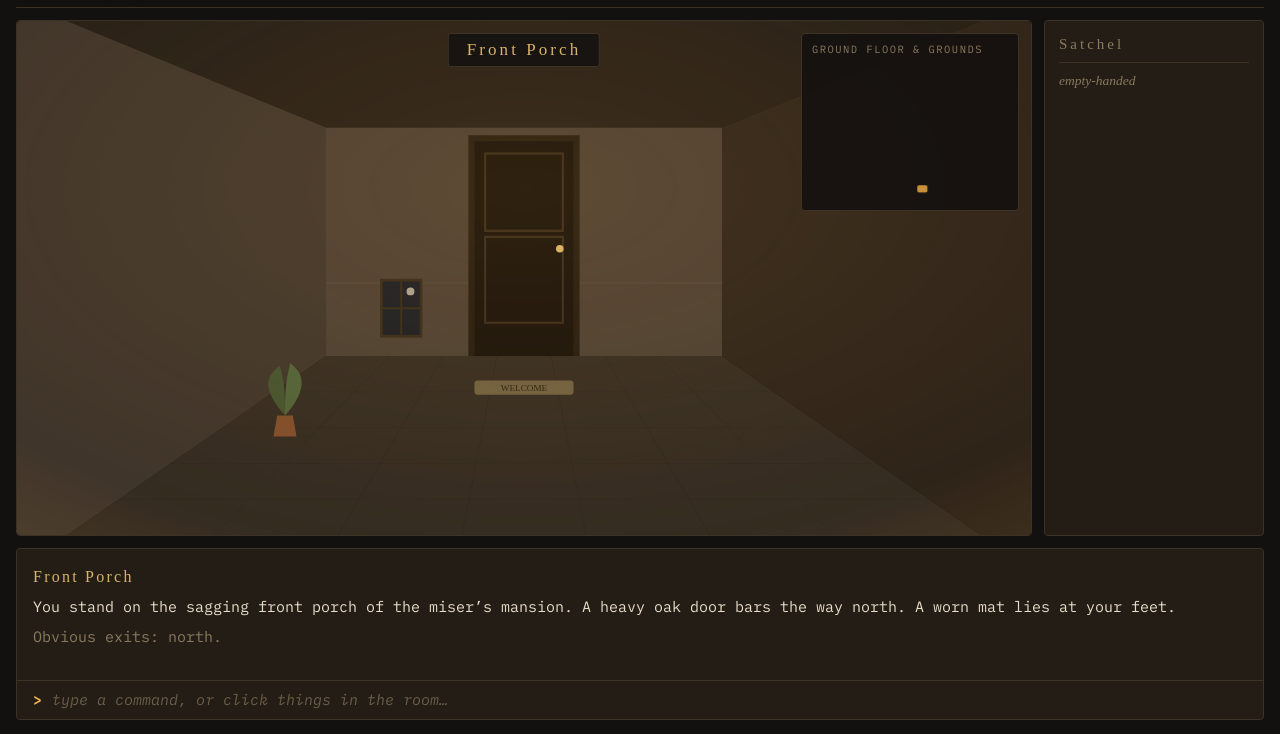
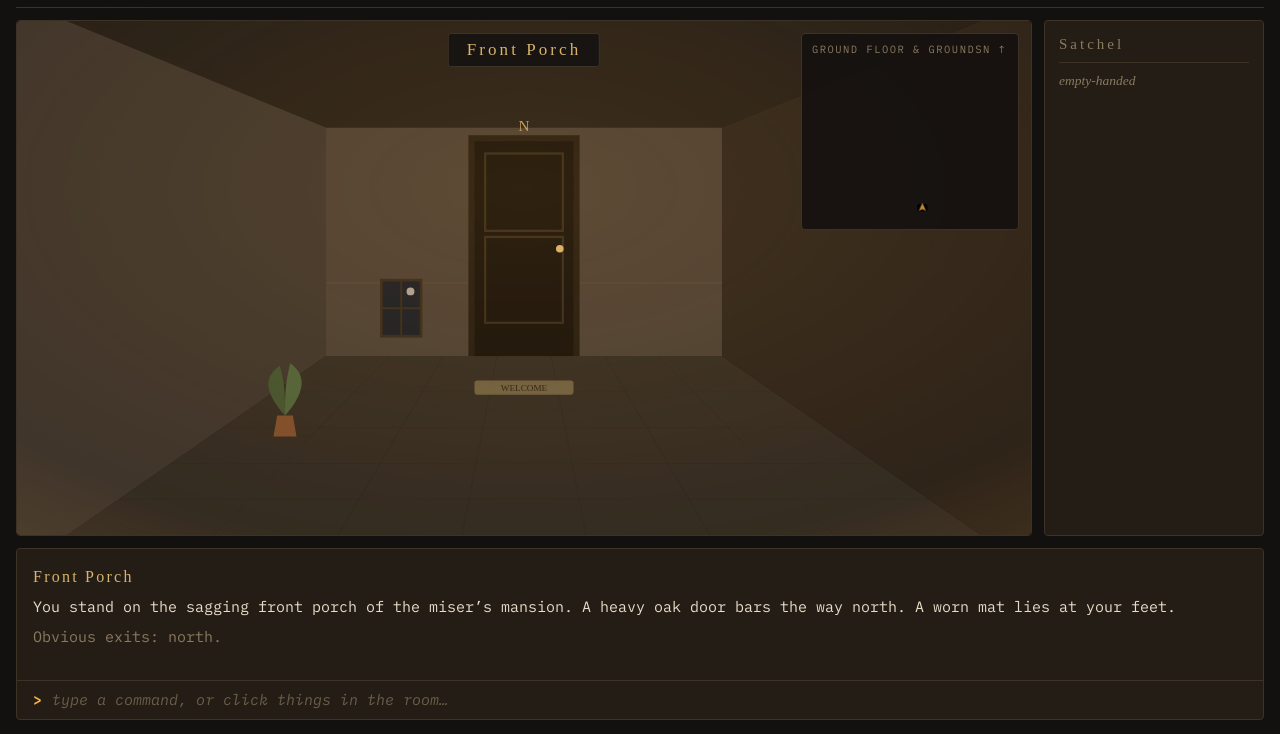
Before and after one commit to robertorenz/MiserRemake, a plain HTML site: page index.html in a window 1280 px wide. Both pictures are taken after a click on the button "STEP ONTO THE PORCH". Shown: the part 66-800 px from the top of the page. Drawn offline with Linux system fonts and the light colour scheme; a web font is replaced by a local one.

Commit message:
Orientation clarity: facing arrow, door compass tags, honest back button
- Minimap current-room marker is now an arrow showing which way you face,
  with an N-up compass tag on the panel
- Every door/arch in the scene carries its compass letter (N/S/E/W/UP/DN)
- Map coordinates re-derived to be direction-true: each connection points
  the way you actually walk; climbs drawn dashed
- "Turn around" button renamed to say what it does: "behind you - <exit> (dir)"

Co-Authored-By: Claude Fable 5 <noreply@anthropic.com>

```diff
--- a/index.html
+++ b/index.html
@@ -32,7 +32,7 @@
       </div>
       <div id="hotspot-tip" hidden></div>
       <div id="minimap" hidden>
-        <div id="minimap-label"></div>
+        <div id="minimap-label"><span id="mm-layer"></span><span id="mm-north">N &uarr;</span></div>
         <svg id="minimap-svg" aria-label="Map of rooms you have visited"></svg>
       </div>
       <button id="btn-turn" class="turn-btn" type="button" title="Go back the way you came" hidden>&#8635; turn around</button>
--- a/js/data.js
+++ b/js/data.js
@@ -1056,41 +1056,44 @@ const GAME = {
   map: {
     layers: { ground: 'Ground Floor & Grounds', upper: 'Upstairs' },
     rooms: {
-      front_porch: { x: 2, y: 0, layer: 'ground' },
-      foyer: { x: 2, y: 1, layer: 'ground' },
-      dining_room: { x: 1, y: 1, layer: 'ground' },
-      chinese_room: { x: 0, y: 1, layer: 'ground' },
-      kitchen: { x: 0, y: 2, layer: 'ground' },
-      pantry: { x: 1, y: 2, layer: 'ground' },
-      great_hall: { x: 2, y: 2, layer: 'ground' },
-      breakfast_room: { x: 2, y: 3, layer: 'ground' },
-      conservatory: { x: 3, y: 3, layer: 'ground' },
-      red_room: { x: 3, y: 2, layer: 'ground' },
-      parlor: { x: 3, y: 1, layer: 'ground' },
-      library: { x: 4, y: 0, layer: 'ground' },
-      blue_drawing: { x: 4, y: 1, layer: 'ground' },
-      vault_room: { x: 4, y: 2, layer: 'ground' },
-      green_drawing: { x: 4, y: 3, layer: 'ground' },
-      den: { x: 5, y: 1, layer: 'ground' },
-      trophy_room: { x: 5, y: 2, layer: 'ground' },
-      game_room: { x: 5, y: 3, layer: 'ground' },
-      smoking_room: { x: 4, y: 4, layer: 'ground' },
-      portico: { x: 3, y: 4, layer: 'ground' },
-      hall_mirrors: { x: 2, y: 4, layer: 'ground' },
-      ballroom: { x: 3, y: 5, layer: 'ground' },
-      chapel: { x: 4, y: 5, layer: 'ground' },
-      back_yard: { x: 0, y: 3, layer: 'ground' },
-      forest: { x: 0, y: 4, layer: 'ground' },
-      pool_area: { x: -1, y: 3, layer: 'ground' },
-      pump_house: { x: -1, y: 4, layer: 'ground' },
-      pool_bottom: { x: -2, y: 3, layer: 'ground' },
-      maze_a: { x: 1, y: 3, layer: 'ground' },
-      maze_b: { x: 1, y: 4, layer: 'ground' },
-      maze_c: { x: 1, y: 5, layer: 'ground' },
-      maze_d: { x: 2, y: 5, layer: 'ground' },
-      maze_e: { x: 0, y: 5, layer: 'ground' },
-      maze_f: { x: -1, y: 5, layer: 'ground' },
-      dungeon: { x: 2, y: 6, layer: 'ground' },
+      /* Layout is direction-true: every connection's map bearing matches
+         the compass direction you walk (long straight edges = corridors).
+         Only the maze and the hall of mirrors cheat — as designed. */
+      front_porch: { x: 0, y: -1, layer: 'ground' },
+      foyer: { x: 0, y: 0, layer: 'ground' },
+      dining_room: { x: -1, y: 0, layer: 'ground' },
+      chinese_room: { x: -2, y: 0, layer: 'ground' },
+      kitchen: { x: -2, y: 2, layer: 'ground' },
+      pantry: { x: -1, y: 2, layer: 'ground' },
+      great_hall: { x: 0, y: 1, layer: 'ground' },
+      breakfast_room: { x: 0, y: 2, layer: 'ground' },
+      conservatory: { x: 1, y: 2, layer: 'ground' },
+      red_room: { x: 1, y: 1, layer: 'ground' },
+      parlor: { x: 1, y: 0, layer: 'ground' },
+      library: { x: 2, y: -1, layer: 'ground' },
+      blue_drawing: { x: 2, y: 0, layer: 'ground' },
+      vault_room: { x: 2, y: 1, layer: 'ground' },
+      green_drawing: { x: 2, y: 2, layer: 'ground' },
+      den: { x: 3, y: 0, layer: 'ground' },
+      trophy_room: { x: 3, y: 2, layer: 'ground' },
+      game_room: { x: 3, y: 3, layer: 'ground' },
+      smoking_room: { x: 2, y: 3, layer: 'ground' },
+      portico: { x: 1, y: 3, layer: 'ground' },
+      hall_mirrors: { x: 0, y: 3, layer: 'ground' },
+      ballroom: { x: 1.5, y: 4, layer: 'ground' },
+      chapel: { x: 2.5, y: 4, layer: 'ground' },
+      back_yard: { x: -2, y: 3, layer: 'ground' },
+      forest: { x: -2, y: 4, layer: 'ground' },
+      pool_area: { x: -3, y: 3, layer: 'ground' },
+      pump_house: { x: -3, y: 4, layer: 'ground' },
+      pool_bottom: { x: -4, y: 3, layer: 'ground' },
+      maze_a: { x: -1, y: 3, layer: 'ground' },
+      maze_b: { x: -1, y: 4, layer: 'ground' },
+      maze_c: { x: -1, y: 5, layer: 'ground' },
+      maze_d: { x: 0, y: 5, layer: 'ground' },
+      maze_e: { x: -2, y: 5, layer: 'ground' },
+      maze_f: { x: -3, y: 5, layer: 'ground' },
+      dungeon: { x: 0, y: 6, layer: 'ground' },
 
       front_balcony: { x: 3, y: 0, layer: 'upper' },
       east_hallway_south: { x: 3, y: 1, layer: 'upper' },
--- a/js/main.js
+++ b/js/main.js
@@ -50,14 +50,19 @@
 
     const exits = [];
     behindDir = null;
+    let behindLabel = '';
     for (const [dir, exit] of Object.entries(Engine.openExits())) {
       const wall = exit.wall || Scene.dirWall(dir, facing);
       const label = exit.label || `Go ${dir}`;
-      if (wall === 'behind') { behindDir = dir; continue; }
+      if (wall === 'behind') { behindDir = dir; behindLabel = label; continue; }
       let style = exit.style;
       if (!style && dir === 'up') style = 'stairs-up';
       if (!style && dir === 'down') style = 'stairs-down';
       exits.push({ dir, label, wall, style, u: exit.u });
+    }
+    if (behindDir) {
+      turnBtn.innerHTML = `&#8617; behind you &mdash; ${behindLabel} (${behindDir})`;
+      turnBtn.title = 'This door is behind you; clicking walks through it';
     }
 
     Scene.render(sceneEl, room, exits, visibleProps());
@@ -105,7 +110,7 @@
     const wrap = $('#minimap');
     if (!here) { wrap.hidden = true; return; }
     wrap.hidden = false;
-    $('#minimap-label').textContent = GAME.map.layers[here.layer] || '';
+    $('#mm-layer').textContent = GAME.map.layers[here.layer] || '';
 
     const layerRooms = Object.entries(GAME.map.rooms).filter(([, m]) => m.layer === here.layer);
     const xs = layerRooms.map(([, m]) => m.x), ys = layerRooms.map(([, m]) => m.y);
@@ -120,19 +125,28 @@
     const seen = new Set();
     for (const [id, m] of layerRooms) {
       if (!st.visited[id]) continue;
-      for (const ex of Object.values(GAME.rooms[id].exits || {})) {
+      for (const [dir, ex] of Object.entries(GAME.rooms[id].exits || {})) {
         const tm = GAME.map.rooms[ex.to];
         if (!tm || tm.layer !== m.layer || ex.to === id || !st.visited[ex.to]) continue;
         const key = [id, ex.to].sort().join('|');
         if (seen.has(key)) continue;
         seen.add(key);
-        edges += `<line x1="${px(m)}" y1="${py(m)}" x2="${px(tm)}" y2="${py(tm)}"/>`;
+        const dashed = dir === 'up' || dir === 'down' ? ' stroke-dasharray="3 3"' : '';
+        edges += `<line x1="${px(m)}" y1="${py(m)}" x2="${px(tm)}" y2="${py(tm)}"${dashed}/>`;
       }
     }
+    const FACE_DEG = { north: 0, east: 90, south: 180, west: 270 };
     for (const [id, m] of layerRooms) {
       if (!st.visited[id]) continue;
       const cur = id === st.room;
-      nodes += `<rect x="${px(m) - 7}" y="${py(m) - 5}" width="14" height="10" rx="2.5" class="${cur ? 'mm-cur' : 'mm-room'}"><title>${GAME.rooms[id].name && typeof GAME.rooms[id].name !== 'function' ? GAME.rooms[id].name : ''}</title></rect>`;
+      if (cur) {
+        // arrow pointing the way you're facing (the wall you're looking at)
+        const deg = FACE_DEG[GAME.rooms[id].facing || 'north'] ?? 0;
+        nodes += `<rect x="${px(m) - 7}" y="${py(m) - 5}" width="14" height="10" rx="2.5" class="mm-here"/>` +
+          `<path d="M 0,-6.5 L 5,4.5 L 0,1.8 L -5,4.5 Z" class="mm-cur" transform="translate(${px(m)},${py(m)}) rotate(${deg})"/>`;
+      } else {
+        nodes += `<rect x="${px(m) - 7}" y="${py(m) - 5}" width="14" height="10" rx="2.5" class="mm-room"/>`;
+      }
       // chevron on rooms with a way to another floor (stairs, trapdoor, pool…)
       const crossesUp = Object.values(GAME.rooms[id].exits || {}).some(ex => {
         const tm = GAME.map.rooms[ex.to];
--- a/js/scene.js
+++ b/js/scene.js
@@ -178,7 +178,7 @@ const Scene = (() => {
           <rect x="${x + 14}" y="${top + 24 + h * 0.36}" width="${w - 28}" height="${h * 0.4}" fill="none" stroke="#2e2418" stroke-width="3"/>
           <circle cx="${x + w - 18}" cy="${(top + BW.y2) / 2}" r="5" fill="#d8b36a"/>`;
     }
-    return hotspotWrap(exit, art);
+    return hotspotWrap(exit, art + dirTag(exit, c.x, top - 14));
   }
 
   function exitSide(exit, side, style, t1 = 0.42, t2 = 0.66) {
@@ -194,7 +194,16 @@ const Scene = (() => {
     return hotspotWrap(exit, `
       <polygon points="${pts}" fill="${isGap ? '#0a0d08' : '#0d0a07'}" stroke="${isGap ? 'none' : '#1c150e'}" stroke-width="6" class="hs-body"/>
       ${isGap ? '' : `<circle cx="${knobX}" cy="${lerp(B(midT), hTop(midT), 0.45)}" r="4.5" fill="#d8b36a"/>`}
+      ${dirTag(exit, xx(midT), hTop(midT) - 12, 17)}
     `);
+  }
+
+  const DIR_TAG = { north: 'N', south: 'S', east: 'E', west: 'W', up: 'UP', down: 'DN' };
+
+  function dirTag(exit, x, y, size = 20) {
+    const tag = DIR_TAG[exit.dir] || '';
+    if (!tag) return '';
+    return `<text x="${x}" y="${y}" text-anchor="middle" font-size="${size}" font-family="serif" fill="#d8b36a" opacity="0.85" class="door-dir">${tag}</text>`;
   }
 
   function hotspotWrap(exit, inner) {
```
